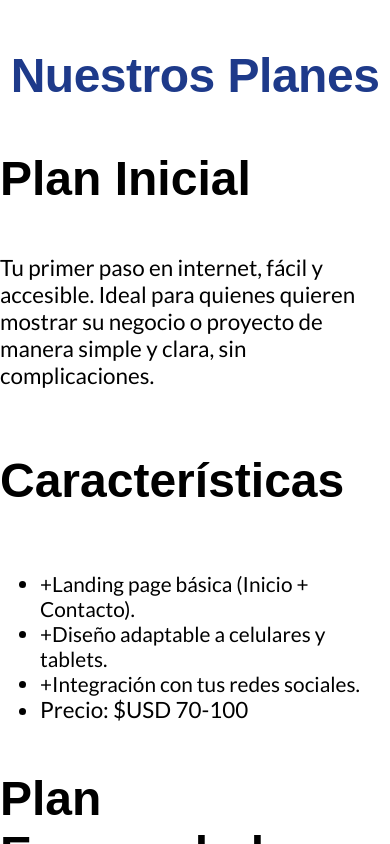
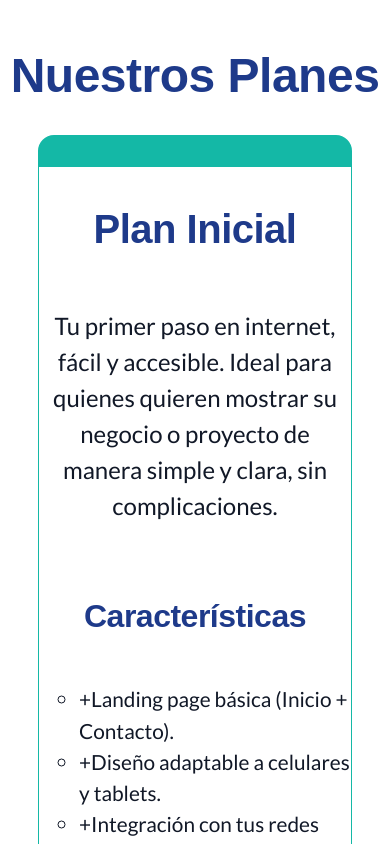
Before and after one commit to Tropiane/baseFE, a React (Vite) app in the folder frontend/: page / in a window 390 px wide. Shown: the part 1680-2524 px from the top of the page. Built offline with nearby package versions, Linux system fonts and the light colour scheme; a web font is replaced by a local one.

Commit message:
generamos estilo mobile

```diff
--- a/frontend/package.json
+++ b/frontend/package.json
@@ -1,5 +1,5 @@
 {
-  "name": "cpnutricion",
+  "name": "web-base",
   "private": true,
   "version": "0.0.0",
   "type": "module",
--- a/frontend/src/App.css
+++ b/frontend/src/App.css
@@ -180,9 +180,11 @@ body #root {
     text-align: center;
     line-height: 1.5;
   }
-  .home .presentation button {
+  .home .presentation a {
     font-size: 1.4rem;
     font-weight: 500;
+    text-decoration: none;
+    text-align: center;
     color: #fefefe;
     padding: 1rem 2rem;
     border: none;
@@ -191,7 +193,7 @@ body #root {
     cursor: pointer;
     transition: 0.2s ease;
   }
-  .home .presentation button:hover {
+  .home .presentation a:hover {
     background-color: #14b8a6;
     transition: 0.2s ease;
   }
@@ -207,8 +209,151 @@ body #root {
     text-align: center;
     letter-spacing: -0.5px;
   }
+  .home #planes .targetCarousel {
+    width: 100dvw;
+    height: max-content;
+    margin: 0 auto;
+    display: flex;
+    flex-direction: column;
+    justify-content: center;
+    align-items: center;
+    gap: 2rem;
+  }
+  .home #planes .targetCarousel .targetCarouselControls {
+    display: none;
+  }
+  .home #planes .targetCarousel .targetCarouselItem {
+    width: 80dvw;
+    display: flex;
+    flex-direction: column;
+    align-items: center;
+    justify-content: center;
+    height: max-content;
+    margin-bottom: 2rem;
+  }
+  .home #planes .targetCarousel .targetCarouselItem .targetInCarousel {
+    width: 100%;
+    display: flex;
+    flex-direction: column;
+    align-items: center;
+    justify-content: center;
+    height: max-content;
+    margin-bottom: 2rem;
+    border: 1px solid #14b8a6;
+    border-top: 2rem solid #14b8a6;
+    border-radius: 1rem;
+    transition: 0.2s;
+  }
+  .home #planes .targetCarousel .targetCarouselItem .targetInCarousel:hover {
+    box-shadow: -1px 0px 20px 1px #1e3a8a;
+    transition: 0.2s ease;
+  }
+  .home #planes .targetCarousel .targetCarouselItem .targetInCarousel h3 {
+    font-size: 2.5rem;
+    font-weight: 700;
+    color: #1e3a8a;
+    margin-bottom: 2rem;
+    text-align: center;
+    letter-spacing: -0.5px;
+  }
+  .home #planes .targetCarousel .targetCarouselItem .targetInCarousel h4 {
+    font-size: 2rem;
+    font-weight: 700;
+    color: #1e3a8a;
+    margin-bottom: 2rem;
+    text-align: center;
+    letter-spacing: -0.5px;
+  }
+  .home #planes .targetCarousel .targetCarouselItem .targetInCarousel p {
+    font-size: 1.5rem;
+    font-weight: 400;
+    color: #111827;
+    margin-bottom: 2rem;
+    text-align: center;
+    line-height: 1.5;
+  }
+  .home #planes .targetCarousel .targetCarouselItem .targetInCarousel ul li {
+    font-size: 1.3rem;
+    line-height: 1.5;
+    font-weight: 400;
+    color: #111827;
+    text-align: left;
+    list-style: circle;
+  }
   footer {
     width: 100dvw;
+    display: flex;
+    flex-direction: column;
+    justify-content: space-between;
+    align-items: center;
+    height: max-content;
+    background-color: #fefefe;
+    color: #111827;
+    font-family: "Inter", sans-serif;
+  }
+  footer h4 {
+    font-size: 2rem !important;
+    font-weight: 700;
+    color: #1e3a8a;
+    margin-bottom: 2rem;
+    text-align: center;
+    letter-spacing: -0.5px;
+  }
+  footer h4 span {
+    color: #14b8a6;
+    font-style: italic;
+  }
+  footer .socialMedia svg {
+    width: 2rem;
+    height: 2rem;
+    color: #1e3a8a;
+  }
+  footer form {
+    width: 80dvw;
+    display: flex;
+    flex-direction: column;
+    justify-content: center;
+    align-items: center;
+    gap: 1rem;
+    padding: 2rem;
+    background-color: #fefefe;
+    border-radius: 1rem;
+    box-shadow: -1px 0px 10px 1px #1e3a8a;
+  }
+  footer form label {
+    font-size: 1.5rem;
+    font-weight: 400;
+    color: #111827;
+    text-align: center;
+    letter-spacing: -0.5px;
+  }
+  footer form input {
+    font-size: 1.5rem;
+    font-weight: 400;
+    color: #111827;
+    margin-bottom: 2rem;
+    text-align: center;
+    letter-spacing: -0.5px;
+    border-radius: 1rem;
+    border: 1px solid #1e3a8a;
+  }
+  footer form button {
+    font-size: 1.4rem;
+    font-weight: 400;
+    color: #fefefe;
+    margin-bottom: 2rem;
+    text-align: center;
+    letter-spacing: -0.5px;
+    padding: 1rem 2rem;
+    border: none;
+    border-radius: 1rem;
+    background-color: #1e3a8a;
+    cursor: pointer;
+    transition: 0.2s ease;
+  }
+  footer form button:hover {
+    background-color: #14b8a6;
+    transition: 0.2s ease;
   }
 }
 @keyframes appear {
--- a/frontend/src/Styles/mobile/__mobile.scss
+++ b/frontend/src/Styles/mobile/__mobile.scss
@@ -98,9 +98,11 @@
                 line-height: 1.5;
             }
 
-            button{
+            a{
                 font-size: 1.4rem;
                 font-weight: 500;
+                text-decoration: none;
+                text-align: center;
                 color: $white-color;
                 padding: 1rem 2rem;
                 border: none;
@@ -126,11 +128,172 @@
                 text-align: center;
                 letter-spacing: -0.5px;
             }
+
+            .targetCarousel{
+                width: 100dvw;
+                height: max-content;
+                margin: 0 auto;
+                display: flex;
+                flex-direction: column;
+                justify-content: center;
+                align-items: center;
+                gap: 2rem;
+
+
+                .targetCarouselControls{
+                    display: none;
+                }
+                .targetCarouselItem{
+                    width: 80dvw;
+                    display: flex;
+                    flex-direction: column;
+                    align-items: center;
+                    justify-content: center;
+                    height: max-content;
+                    margin-bottom: 2rem;
+
+                    .targetInCarousel{
+                        width: 100%;
+                        display: flex;
+                        flex-direction: column;
+                        align-items: center;
+                        justify-content: center;
+                        height: max-content;
+                        margin-bottom: 2rem;
+                        border: 1px solid $secondary-color;
+                        border-top: 2rem solid $secondary-color;
+                        border-radius: 1rem;
+                        transition: .2s;
+
+                        &:hover{
+                            box-shadow: -1px 0px 20px 1px $primary-color;
+                            transition: .2s ease;
+                        }
+                        h3{
+                            font-size: 2.5rem;
+                            font-weight: 700;
+                            color: $primary-color;
+                            margin-bottom: 2rem;
+                            text-align: center;
+                            letter-spacing: -0.5px;
+                        }
+
+                        h4{
+                            font-size: 2rem;
+                            font-weight: 700;
+                            color: $primary-color;
+                            margin-bottom: 2rem;
+                            text-align: center;
+                            letter-spacing: -0.5px;
+                        }
+
+                        p{
+                            font-size: 1.5rem;
+                            font-weight: 400;
+                            color: $black-color;
+                            margin-bottom: 2rem;
+                            text-align: center;
+                            line-height: 1.5;
+                        }
+
+                        ul{
+                            li{
+                                font-size: 1.3rem;
+                                line-height: 1.5;
+                                font-weight: 400;
+                                color: $black-color;
+                                text-align: left;
+                                list-style: circle;
+                            }
+                        }
+                    }
+                }
+            }
         }
     }
 
     footer{
         width: 100dvw;
+        display: flex;
+        flex-direction: column;
+        justify-content: space-between;
+        align-items: center;
+        height: max-content;
+        background-color: $white-color;
+        color: $black-color;
+        font-family: "Inter", sans-serif;
+
+        h4{
+            font-size: 2rem !important;
+            font-weight: 700;
+            color: $primary-color;
+            margin-bottom: 2rem;
+            text-align: center;
+            letter-spacing: -0.5px;
+            span{
+                color: $secondary-color;
+                font-style: italic;
+            }
+        }
+
+        .socialMedia{
+            svg{
+                width: 2rem;
+                height: 2rem;
+                color: $primary-color;
+            }
+        }
+
+        form{
+            width: 80dvw;
+            display: flex;
+            flex-direction: column;
+            justify-content: center;
+            align-items: center;
+            gap: 1rem;
+            padding: 2rem;
+            background-color: $white-color;
+            border-radius: 1rem;
+            box-shadow: -1px 0px 10px 1px $primary-color;
+
+            label{
+                font-size: 1.5rem;
+                font-weight: 400;
+                color: $black-color;
+                text-align: center;
+                letter-spacing: -0.5px;
+            }
+
+            input{
+                font-size: 1.5rem;
+                font-weight: 400;
+                color: $black-color;
+                margin-bottom: 2rem;
+                text-align: center;
+                letter-spacing: -0.5px;
+                border-radius: 1rem;
+                border: 1px solid $primary-color;
+            }
+
+            button{
+                font-size: 1.4rem;
+                font-weight: 400;
+                color: $white-color;
+                margin-bottom: 2rem;
+                text-align: center;
+                letter-spacing: -0.5px;
+                padding: 1rem 2rem;
+                border: none;
+                border-radius: 1rem;
+                background-color: $primary-color;
+                cursor: pointer;
+                transition: .2s ease;
+                &:hover{
+                    background-color: $secondary-color;
+                    transition: .2s ease;
+                }
+            }
+        }
     }
 }
 
--- a/frontend/src/layouts/main/main.tsx
+++ b/frontend/src/layouts/main/main.tsx
@@ -1,6 +1,5 @@
 import { Route, Routes } from "react-router-dom";
 import Home from "./home";
-import AboutUs from "../../components/pages/aboutUs";
 import { TicketsManager } from "../../components/pages/TicketsManager";
 import { Login } from "../../components/pages/Login";
 function Main() {
@@ -9,7 +8,6 @@ function Main() {
     <main>
         <Routes>
             <Route path="/" element={<Home />} />
-            <Route path="/quien-soy" element={<AboutUs />} />
             <Route path="/tickets-manager" element={<TicketsManager/>}/>
             <Route path="/login" element={<Login/>}/>
         </Routes>
--- a/frontend/src/layouts/main/presentation.tsx
+++ b/frontend/src/layouts/main/presentation.tsx
@@ -1,10 +1,9 @@
 import { config } from "../../config"
-import Button from "../../components/inputs/button"
 function Presentation() {
     return <div className="presentation">
             <h2 className="secondTitleFont">{config.presentationData.title}</h2>
             <p className="textFont">{config.presentationData.description}</p>
-            <Button link={config.presentationData.link} text={config.presentationData.linkText} className="button buttonFont" />
+            <a href="#planes" className="button buttonFont">Ver planes</a>
 
 
     </div>
```
Also changed, not shown: 1 other file (tests, documents, lock files or other folders).
